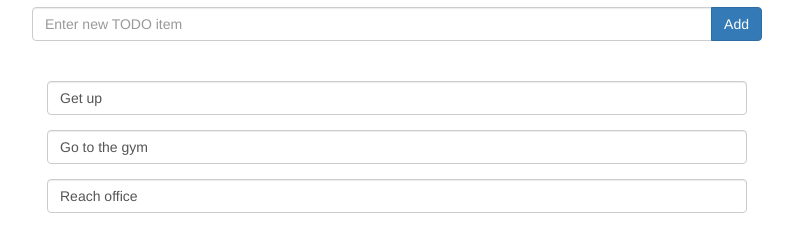
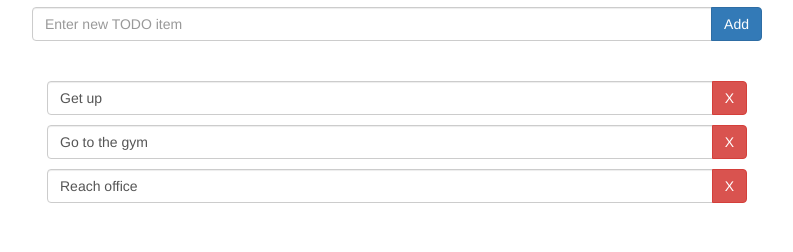
Before and after one commit to ickata/todo-app, a website: page app/index.html in a window 1280 px wide. Shown: the part 76-328 px from the top of the page, without its empty margins (258-1051 px from the left). Drawn offline with nearby package versions, Linux system fonts and the light colour scheme; some packages are replaced by stand-ins of ours; files that its build step writes are made by us from their sources.

Commit message:
Removing a TODO item

```diff
--- a/app/scripts/controllers/main.js
+++ b/app/scripts/controllers/main.js
@@ -11,4 +11,7 @@ angular.module('todoAppApp')
          $scope.todos.push( $scope.todo );
          $scope.todo = '';
       };
+      $scope.removeTodo = function ( index ) {
+         $scope.todos.splice( index, 1 );
+      };
    });
--- a/app/views/main.html
+++ b/app/views/main.html
@@ -16,7 +16,10 @@
    <br><br>
 
    <!-- list -->
-   <p class="form-group" ng-repeat="todo in todos">
+   <p class="input-group" ng-repeat="todo in todos">
       <input type="text" ng-model="todo" class="form-control">
+      <span class="input-group-btn">
+         <button class="btn btn-danger" ng-click="removeTodo( $index )">X</button>
+      </span>
    </p>
 </div>
```
